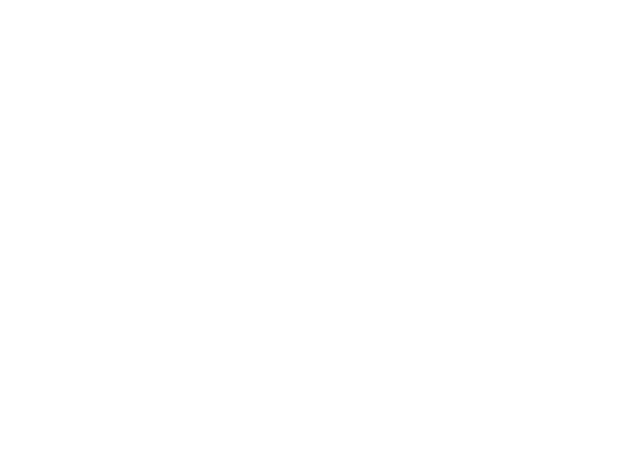
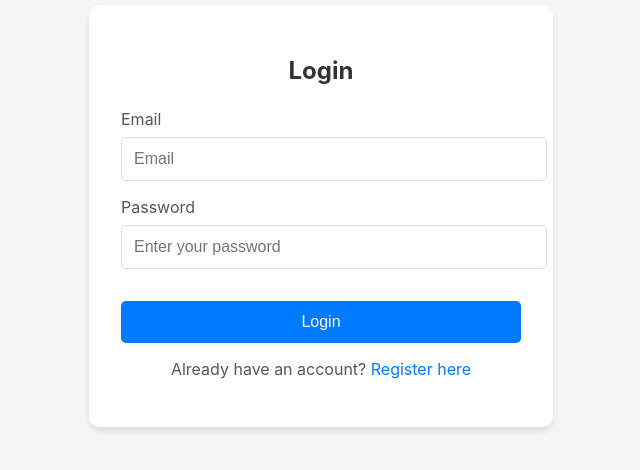
Before and after one commit to WabukoWabuko/DjangoArtAndGraffiti, a React (Create React App) app in the folder Project/frontend/: page / in a window 1280 px wide. Before the commit this address had no page. Shown: the part 184-654 px from the top of the page, without its empty margins (319-959 px from the left). Built offline with nearby package versions, Linux system fonts and the light colour scheme.

Commit message:
Model mkgration again

```diff
--- a/Project/frontend/src/App.js
+++ b/Project/frontend/src/App.js
@@ -10,7 +10,7 @@ const App = () => (
     <AuthProvider>
         <Router>
             <Routes>
-                <Route path="/login" element={<Login />} />
+                <Route path="/" element={<Login />} />
                 <Route path="/register" element={<Register />} />
                 <Route path="/google-auth" element={<GoogleAuth />} />
                 <Route
--- a/Project/frontend/src/components/auth/register.js
+++ b/Project/frontend/src/components/auth/register.js
@@ -79,7 +79,7 @@ const Register = () => {
                     </button>
                 </form>
                 <p className="auth-link">
-                    Already have an account? <Link to="/login">Login here</Link>
+                    Already have an account? <Link to="/">Login here</Link>
                 </p>
             </div>
         </div>
```
